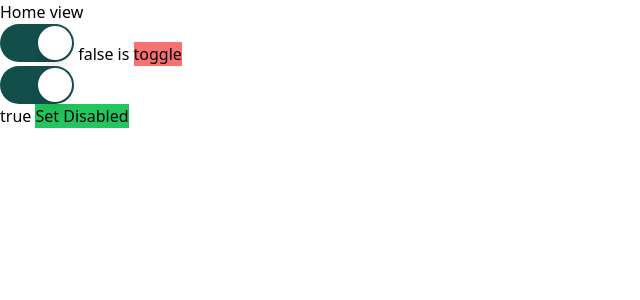
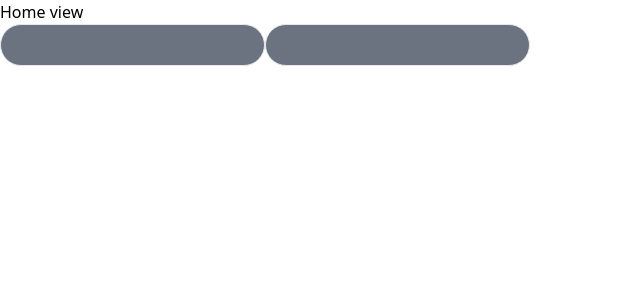
Before and after one commit to jimoh-sodiq/blank-ui, a Vue app: page / in a window 1280 px wide. Shown: the top 300 px of the page, without its empty margins (0-640 px from the left). Built offline with nearby package versions, Linux system fonts and the light colour scheme.

Commit message:
started working on single otp input

```diff
--- a/src/components/Otp.ts
+++ b/src/components/Otp.ts
@@ -1,29 +1,30 @@
-import { defineComponent, h, Fragment, computed } from "vue";
+import { defineComponent, h, Fragment, computed, onMounted, ref } from "vue";
 
 export const OtpContainer = defineComponent({
   name: "OtpContainer",
   props: {
     as: {
-      type: String,
+      type: [Object, String],
       required: false,
       default: undefined,
-    },
-    vertical: {
-      type: Boolean,
-      default: true,
-    },
-    horizontal: {
-      type: Boolean,
-      default: false,
     },
   },
 
   setup(props, { slots }) {
-    const componentTag = computed(() => {
-      return props.as !== undefined ? props.as : Fragment;
+    const inputElements = ref([]);
+    onMounted(() => {
+      if (slots.default()) {
+        for (const item of slots.default()) {
+          if (item["type"].name === "OtpInput") {
+            inputElements.value.push(item);
+          }
+        }
+      }
+      console.log(inputElements.value);
     });
 
-    return () => h("div", {}, slots);
+    const tag = Fragment;
+    return () => h(props.as || tag, slots.default({}));
   },
 });
 
@@ -31,7 +32,7 @@ export const OtpInput = defineComponent({
   name: "OtpInput",
   props: {},
 
-  setup(props, { slots }) {
+  setup() {
     return () => h("input");
   },
 });
--- a/src/components/Toggle.ts
+++ b/src/components/Toggle.ts
@@ -13,7 +13,7 @@ export const Toggle = defineComponent({
       default: false,
     },
     as: {
-      type: String,
+      type: [Object, String],
       default: undefined,
     },
   },
@@ -49,13 +49,13 @@ export const Toggle = defineComponent({
       return props.as !== undefined ? 0 : -1;
     });
 
-    const componentTag = computed(() => {
-      return props.as !== undefined ? props.as : Fragment;
-    });
-
+    // const componentTag = computed(() => {
+    //   return props.as !== undefined ? props.as : Fragment;
+    // });
+    const tag = Fragment;
     return () =>
       h(
-        componentTag.value,
+        props.as || tag,
         {
           tabindex: setTabIndex.value,
           onKeyup: handleKeyUp,
--- a/src/views/HomeView.vue
+++ b/src/views/HomeView.vue
@@ -1,14 +1,15 @@
 <script setup lang="ts">
 import { ref } from "vue";
-import { FlowBox } from "../components/FlowBox.ts";
-import { Toggle } from "../components/Toggle.ts";
+import { OtpContainer, OtpInput } from "@/components/Otp";
+// import { FlowBox } from "../components/FlowBox.ts";
+// import { Toggle } from "../components/Toggle.ts";
 
-const enabled = ref(true);
-const disable = ref(false);
+// const enabled = ref(true);
+// const disable = ref(false);
 
-const setDisabled = () => {
-  disable.value = !disable.value;
-};
+// const setDisabled = () => {
+//   disable.value = !disable.value;
+// };
 </script>
 
 <template>
@@ -21,7 +22,7 @@ const setDisabled = () => {
   >
     <div class="py-10">dafhkljdha</div>
   </FlowBox> -->
-  <Toggle
+  <!-- <Toggle
     :disabled="disable"
     v-slot="{ toggle, disabled }"
     v-model="enabled"
@@ -43,8 +44,8 @@ const setDisabled = () => {
     {{ disabled + " is" }}
 
     <button @click="toggle" class="bg-red-400">toggle</button>
-  </Toggle>
-  <Toggle
+  </Toggle> -->
+  <!-- <Toggle
     as="button"
     :disabled="disable"
     v-model="enabled"
@@ -58,11 +59,20 @@ const setDisabled = () => {
       :class="enabled ? 'translate-x-9' : 'translate-x-0'"
       class="pointer-events-none inline-block h-[34px] w-[34px] transform rounded-full bg-white shadow-lg ring-0 transition duration-200 ease-in-out"
     />
-  </Toggle>
+  </Toggle> -->
 
-  {{ enabled }}
+  <!-- {{ enabled }} -->
 
-  <button @click="setDisabled" class="bg-green-500">Set Disabled</button>
+  <!-- <button @click="setDisabled" class="bg-green-500">Set Disabled</button> -->
+
+  <OtpContainer class="">
+    <OtpInput
+      class="border rounded-full bg-gray-500 text-white px-4 py-2 outline-none"
+    />
+    <OtpInput
+      class="border rounded-full bg-gray-500 text-white px-4 py-2 outline-none"
+    />
+  </OtpContainer>
 </template>
 
 <style scoped>
```
